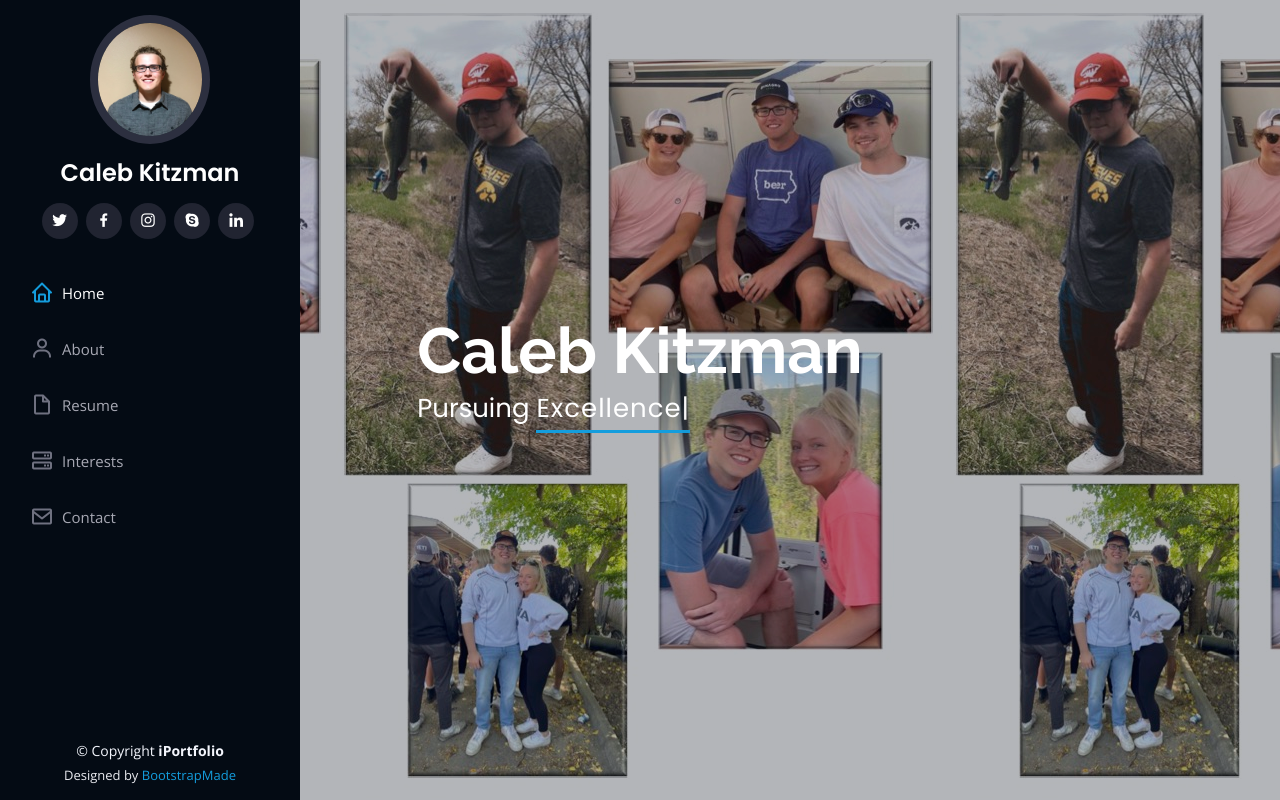
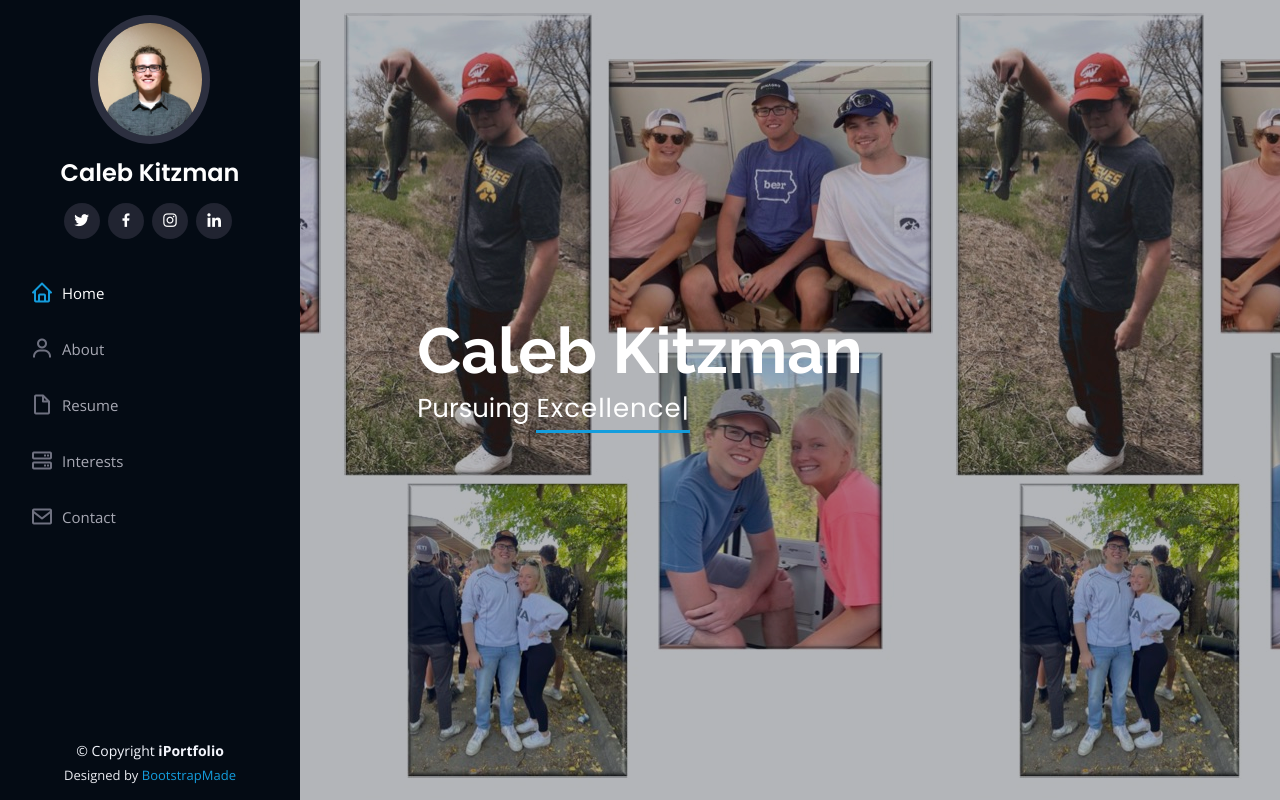
Before and after one commit to ckitzman/my_portfolio, a plain HTML site: page index.html in a window 1280 px wide. Shown: the top 800 px of the page. Drawn offline with nearby package versions, Linux system fonts and the light colour scheme.

Commit message:
Experimenting with Contact form, no solution

```diff
--- a/index.html
+++ b/index.html
@@ -53,7 +53,6 @@
           <a href="https://twitter.com/ckitzman99" class="twitter"><i class="bx bxl-twitter"></i></a>
           <a href="https://www.facebook.com/caleb.kitzman" class="facebook"><i class="bx bxl-facebook"></i></a>
           <a href="https://www.instagram.com/caleb_kitzman/" class="instagram"><i class="bx bxl-instagram"></i></a>
-          <a href="#" class="google-plus"><i class="bx bxl-skype"></i></a>
           <a href="https://www.linkedin.com/in/calebkitzman/" class="linkedin"><i class="bx bxl-linkedin"></i></a>
         </div>
       </div>
@@ -684,6 +683,7 @@
               <div class="text-center"><button type="submit">Send Message</button></div>
             </form>
           </div>
+          </div>
 
         </div>
 
```
